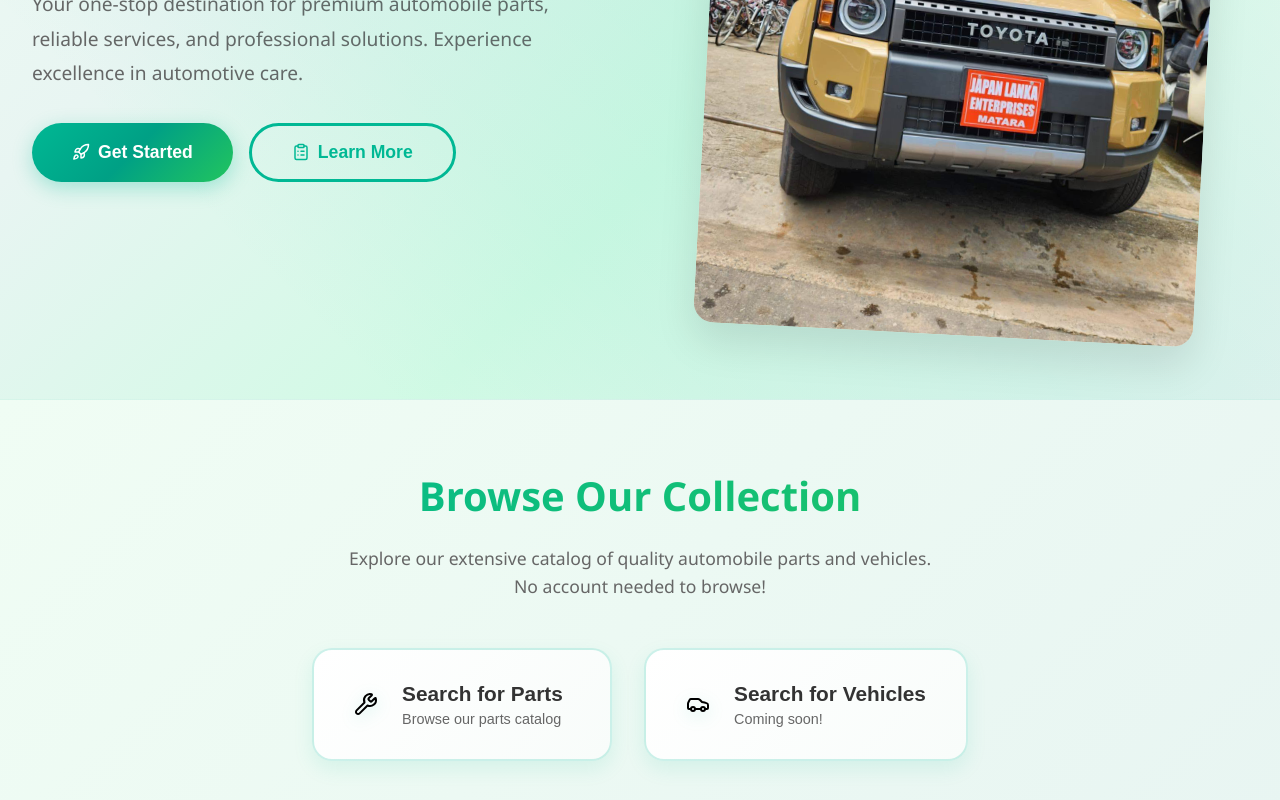
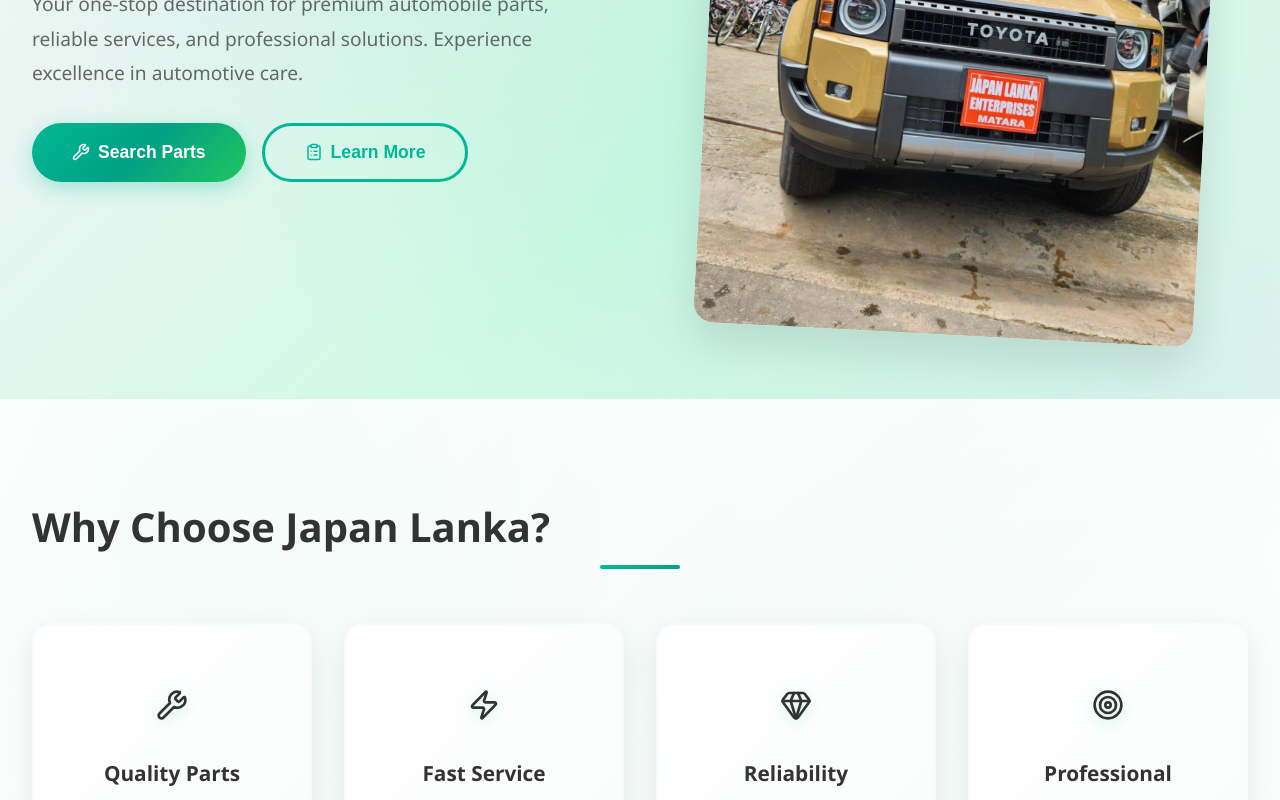
Before and after one commit to bodhana23/Japan-Lanka-System, a React (Vite) app in the folder frontend/: page / in a window 1280 px wide. Shown: the part 540-1340 px from the top of the page. Built offline with nearby package versions, Linux system fonts and the light colour scheme.

Commit message:
feat: Update customer role in response schema and enhance ProfileModal styling for better UX

```diff
--- a/frontend/src/components/ProfileModal.css
+++ b/frontend/src/components/ProfileModal.css
@@ -43,12 +43,24 @@
   width: 100%;
   max-width: 600px;
   max-height: 90vh;
-  overflow-y: auto;
+  /* overflow: hidden clips child content to container's border-radius,
+     preventing white gaps in corners where header meets container */
+  overflow: hidden;
   position: relative;
   animation: slideUp 0.4s cubic-bezier(0.34, 1.56, 0.64, 1);
+  display: flex;
+  flex-direction: column;
 }
 
-/* Close Button */
+/* Inner scrollable wrapper to allow scrolling while keeping overflow:hidden on container */
+.profile-modal-scrollable {
+  overflow-y: auto;
+  flex: 1;
+  display: flex;
+  flex-direction: column;
+}
+
+/* Close Button - positioned over the green header */
 .profile-modal-close {
   position: absolute;
   top: 20px;
@@ -57,8 +69,9 @@
   height: 40px;
   border-radius: 50%;
   border: none;
-  background: rgba(0, 0, 0, 0.05);
-  color: #333;
+  /* Semi-transparent white background to contrast with green header */
+  background: rgba(255, 255, 255, 0.2);
+  color: #ffffff;
   font-size: 24px;
   cursor: pointer;
   transition: all 0.3s ease;
@@ -69,7 +82,7 @@
 }
 
 .profile-modal-close:hover {
-  background: rgba(0, 0, 0, 0.1);
+  background: rgba(255, 255, 255, 0.35);
   transform: rotate(90deg);
 }
 
@@ -84,7 +97,9 @@
   padding: 40px 30px 30px;
   background: linear-gradient(135deg, #00b894 0%, #00a085 100%);
   color: white;
-  border-radius: 24px 24px 0 0;
+  /* No border-radius needed here - container's overflow:hidden
+     clips the header to match the container's rounded corners */
+  flex-shrink: 0;
 }
 
 .profile-modal-avatar {
@@ -412,6 +427,7 @@
     border-radius: 20px;
   }
 
+  /* Header inherits rounded corners from container's overflow:hidden */
   .profile-modal-header {
     padding: 30px 20px 20px;
   }
@@ -494,22 +510,21 @@
   }
 }
 
-/* Smooth Scrollbar */
-.profile-modal-container::-webkit-scrollbar {
+/* Smooth Scrollbar - applied to scrollable wrapper */
+.profile-modal-scrollable::-webkit-scrollbar {
   width: 8px;
 }
 
-.profile-modal-container::-webkit-scrollbar-track {
+.profile-modal-scrollable::-webkit-scrollbar-track {
   background: #f1f1f1;
-  border-radius: 0 24px 24px 0;
 }
 
-.profile-modal-container::-webkit-scrollbar-thumb {
+.profile-modal-scrollable::-webkit-scrollbar-thumb {
   background: #00b894;
   border-radius: 4px;
 }
 
-.profile-modal-container::-webkit-scrollbar-thumb:hover {
+.profile-modal-scrollable::-webkit-scrollbar-thumb:hover {
   background: #00a085;
 }
 
--- a/frontend/src/components/ProfileModal.tsx
+++ b/frontend/src/components/ProfileModal.tsx
@@ -175,6 +175,9 @@ const ProfileModal: React.FC<ProfileModalProps> = ({ user, onClose, roleLabel })
           ×
         </button>
 
+        {/* Scrollable wrapper to allow content scrolling while container has overflow:hidden
+            This fixes the white gap in top-right corner caused by border-radius mismatch */}
+        <div className="profile-modal-scrollable">
         <div className="profile-modal-header">
           <div className="profile-modal-avatar">
             <div className="avatar-circle">
@@ -438,6 +441,7 @@ const ProfileModal: React.FC<ProfileModalProps> = ({ user, onClose, roleLabel })
             </form>
           )}
         </div>
+        </div>
       </div>
     </div>
   );
--- a/frontend/src/pages/Checkout.tsx
+++ b/frontend/src/pages/Checkout.tsx
@@ -388,7 +388,7 @@ const Checkout: React.FC = () => {
                     <div className="info-box">
                       <h4><MapPin size={16} /> Pickup Location</h4>
                       <p><strong>Japan Lanka Enterprises</strong></p>
-                      <p>123 Galle Road, Colombo 03</p>
+                      <p>Matara-Hakmana Rd, Thihagoda 81000</p>
                       <p>Sri Lanka</p>
                       <br />
                       <h4><Clock size={16} /> Pickup Hours</h4>
--- a/frontend/src/pages/Home.tsx
+++ b/frontend/src/pages/Home.tsx
@@ -1,6 +1,6 @@
 import React, { useState } from 'react';
 import { useNavigate } from 'react-router-dom';
-import { Lock, Rocket, ClipboardList, Wrench, Zap, Gem, Target, Car, Building2, Mail, Phone, MapPin, User } from 'lucide-react';
+import { Lock, ClipboardList, Wrench, Zap, Gem, Target, Car, Mail, Phone, MapPin, User } from 'lucide-react';
 import './Home.css';
 
 const Home: React.FC = () => {
@@ -33,11 +33,6 @@ const Home: React.FC = () => {
 
   const handleSearchPartsClick = () => {
     navigate('/browse-parts');
-  };
-
-  const handleSearchVehiclesClick = () => {
-    // Future implementation
-    alert('Vehicle search feature coming soon!');
   };
 
   const handleEmployeeLoginClick = () => {
@@ -76,9 +71,9 @@ const Home: React.FC = () => {
                 Experience excellence in automotive care.
               </p>
               <div className="hero-actions">
-                <button className="cta-primary" onClick={handleLoginClick}>
-                  <Rocket size={18} className="cta-icon" />
-                  Get Started
+                <button className="cta-primary" onClick={handleSearchPartsClick}>
+                  <Wrench size={18} className="cta-icon" />
+                  Search Parts
                 </button>
                 <button className="cta-secondary" onClick={handleLearnMoreClick}>
                   <ClipboardList size={18} className="cta-icon" />
@@ -104,32 +99,6 @@ const Home: React.FC = () => {
                 )}
               </div>
             </div>
-          </div>
-        </div>
-      </section>
-
-      {/* Window Shopper Section */}
-      <section className="window-shopper-section">
-        <div className="window-shopper-container">
-          <h2 className="shopper-title">Browse Our Collection</h2>
-          <p className="shopper-description">
-            Explore our extensive catalog of quality automobile parts and vehicles. No account needed to browse!
-          </p>
-          <div className="shopper-buttons">
-            <button className="shopper-btn shopper-btn-parts" onClick={handleSearchPartsClick}>
-              <Wrench size={24} className="shopper-icon" />
-              <div className="shopper-btn-content">
-                <span className="shopper-btn-title">Search for Parts</span>
-                <span className="shopper-btn-subtitle">Browse our parts catalog</span>
-              </div>
-            </button>
-            <button className="shopper-btn shopper-btn-vehicles" onClick={handleSearchVehiclesClick}>
-              <Car size={24} className="shopper-icon" />
-              <div className="shopper-btn-content">
-                <span className="shopper-btn-title">Search for Vehicles</span>
-                <span className="shopper-btn-subtitle">Coming soon!</span>
-              </div>
-            </button>
           </div>
         </div>
       </section>
@@ -268,7 +237,7 @@ const Home: React.FC = () => {
               <ul className="footer-contact">
                 <li><Mail size={14} /> japanlanka@gmail.com</li>
                 <li><Phone size={14} /> +94 41 234 5678</li>
-                <li><MapPin size={14} /> Matara, Sri Lanka</li>
+                <li><MapPin size={14} /> Matara-Hakmana Rd, Thihagoda 81000</li>
               </ul>
             </div>
           </div>
```
Also changed, not shown: 1 other file (tests, documents, lock files or other folders).
